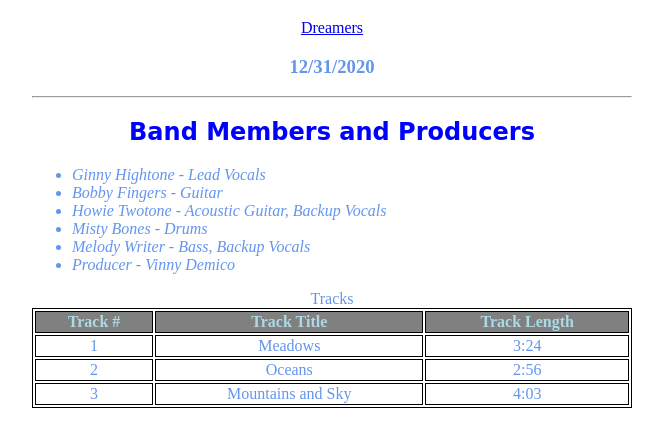
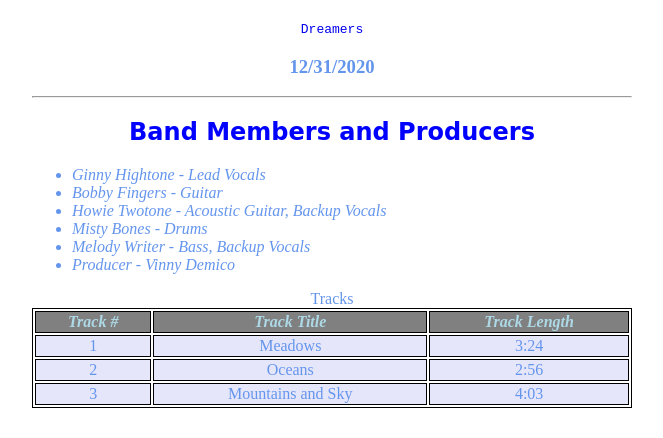
Before and after one commit to Loowho/IntroToHTML, a plain HTML site: page Album.html in a window 1280 px wide. Shown: the part 362-800 px from the top of the page, without its empty margins (308-971 px from the left). Drawn offline with Linux system fonts and the light colour scheme.

Commit message:
Completed lab for Album Page v5

```diff
--- a/Album.html
+++ b/Album.html
@@ -14,6 +14,15 @@
             height: 300px;
             background: url("images/Jellyfish.jpg") no-repeat center;
         }
+        a, a:visited, a:active, a:link{
+            font-family: monospace;
+            text-decoration: none;
+            font-weight: none;
+        }
+        a:hover {
+            text-decoration: underline;
+            background-color: greenyellow;
+        }
         </style>
         <!-- added call to external style sheet -->
         <link href="albumStyles.css"
@@ -29,7 +38,9 @@
                 <h1 style="color:purple;">The Land of Imagination</h1>
             </p>
             <p>
-                <a href="http://www.thesoftwareguild.com" />Dreamers</a>
+                <a href="http://www.bandtoband.com/" />Dreamers</a>
+            </p>
+            <p>
                 <h3>12/31/2020</h3><hr/>
             </p>
             <p>
--- a/albumStyles.css
+++ b/albumStyles.css
@@ -3,8 +3,11 @@ table, th, td {
     border: 1px solid black;
     text-align: center;
 }
+td {
+    background-color: lavender;
+}
 th {
-    font-style: bold;
+    font-style: italic;
     color: lightblue;
 }
 div, h1, h2, h3 {
```
